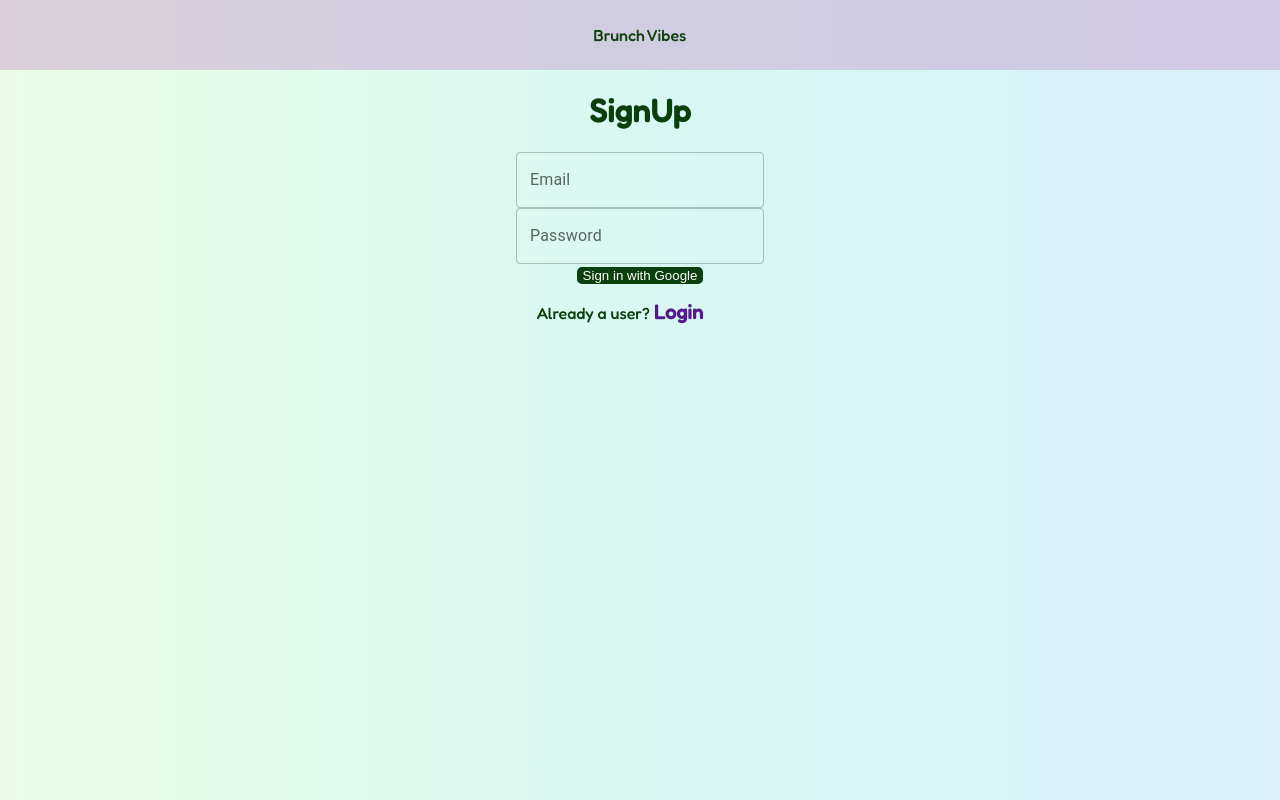
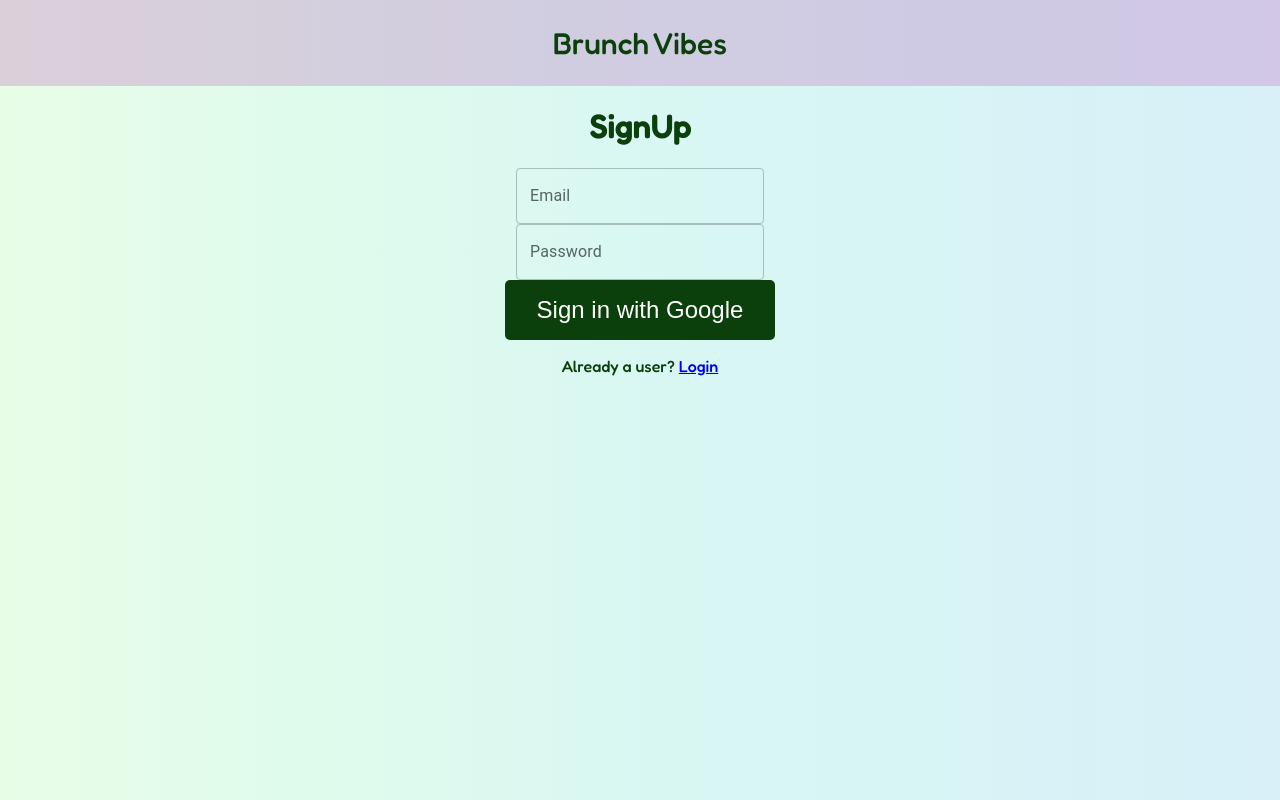
Before and after one commit to AshleyDennisDev/brunch-vibes-web, a React (Create React App) app: page /signup in a window 1280 px wide. Shown: the top 800 px of the page. Built offline with nearby package versions, Linux system fonts and the light colour scheme; no server answers.

Commit message:
changed login

```diff
--- a/src/App.css
+++ b/src/App.css
@@ -1,7 +1,12 @@
 @import url("https://fonts.googleapis.com/css2?family=Comfortaa:wght@600&family=Fredoka:wght@300&family=Nanum+Gothic&family=Roboto+Mono:wght@300&family=Ubuntu:wght@300;400&display=swap");
+
+html {
+  scroll-behavior: smooth;
+}
 
 .header {
   font-family: "Fredoka", sans-serif;
+  font-size: 30px;
   background-color: rgba(193, 125, 193, 0.351);
   padding-top: 25px;
   padding-bottom: 25px;
@@ -56,6 +61,8 @@
 
 .loginBtn,
 .signupBtn {
+  font-size: 1.5rem;
+  padding: 1rem 2rem;
   background-color: rgb(11, 63, 11);
   color: white;
   border: none;
@@ -66,11 +73,16 @@
   display: flex;
   flex-direction: column;
   align-items: flex-end;
+
 }
 
 .welcomeBtn {
   display: flex;
   align-items: flex-end;
+  background-color: rgb(11, 63, 11);
+  color: white;
+  border: none;
+  border-radius: 5px;
 }
 
 h2 {
@@ -99,7 +111,7 @@ h3 {
   height: 30rem;
   display: flex;
   flex-direction: row;
-  justify-content: flex-start;
+  justify-content: center;
   align-items: center;
   overflow-x: scroll;
   margin-bottom: 10px;
--- a/src/Hero.css
+++ b/src/Hero.css
@@ -15,7 +15,7 @@ html {
   background-blend-mode: overlay;
   background-size: cover;
   background-position: center;
-  background-size: auto;
+  background-size: cover;
   background-repeat: no-repeat;
   position: relative;
   max-Width: 100%;
@@ -37,10 +37,10 @@ html {
   margin-top: 50px;
 }
 
-a {
+.anchor {
   color: #551a8b;
   text-decoration: none;
-  font-size: 20px;
+  font-size: 1.5rem;
   font-weight: bold;
   text-align: center;
   margin-right: 40px;
--- a/src/components/Hero.js
+++ b/src/components/Hero.js
@@ -6,10 +6,10 @@ export default function Hero() {
     <div class="hero">
       <div class="hero-image">
         <h1 class="h1">What's your Brunch Vibe?</h1>
-        <div class="hero-text">
-          <a href="#partyVibe">Party Vibe</a>
-          <a href="#chillVibe">Chill Vibe</a>
-          <a href="#chicVibe">Chic Vibe</a>
+        <div className="hero-text">
+          <a className="anchor" href="#partyVibe">Party Vibe</a>
+          <a className="anchor" href="#chillVibe">Chill Vibe</a>
+          <a className="anchor" href="#chicVibe">Chic Vibe</a>
         </div>
       </div>
     </div>
--- a/src/scenes/Login.js
+++ b/src/scenes/Login.js
@@ -8,6 +8,10 @@ import {
 } from "firebase/auth";
 import { app } from "../ConnectAuth";
 import { Box, TextField } from "@mui/material";
+import Hero from "../components/Hero";
+import PartyVibe from "../components/PartyVibe";
+import ChillVibe from "../components/ChillVibe";
+import ChicVibe from "../components/ChicVibe";
 
 export default function Login({ setUser, user }) {
   const [email, setEmail] = useState("");
@@ -49,10 +53,16 @@ export default function Login({ setUser, user }) {
   };
 
   return (
+    <>
+    <Hero/>
+    <PartyVibe></PartyVibe>
+    <ChillVibe></ChillVibe>
+    <ChicVibe></ChicVibe>
     <Box component="form" className="login" onSubmit={handleFormSubmit}>
-      <h1>Login</h1>
+      <h2>Want to Add to Vibes?</h2>
+      <h3>Login</h3>
 
-        <TextField
+        {/* <TextField
           label="Email"
             id="emailField"
             name="location"
@@ -67,7 +77,7 @@ export default function Login({ setUser, user }) {
             variant="outlined"
             onChange={(e) => setPassword(e.target.value)}
           />
-        <br />
+        <br /> */}
       <button
         onClick={handleGoogleLogin}
         className="loginBtn"
@@ -79,5 +89,6 @@ export default function Login({ setUser, user }) {
         Not a user? <Link to="/signup">Sign Up</Link>
       </p>
     </Box>
+    </>
   );
 }
```
